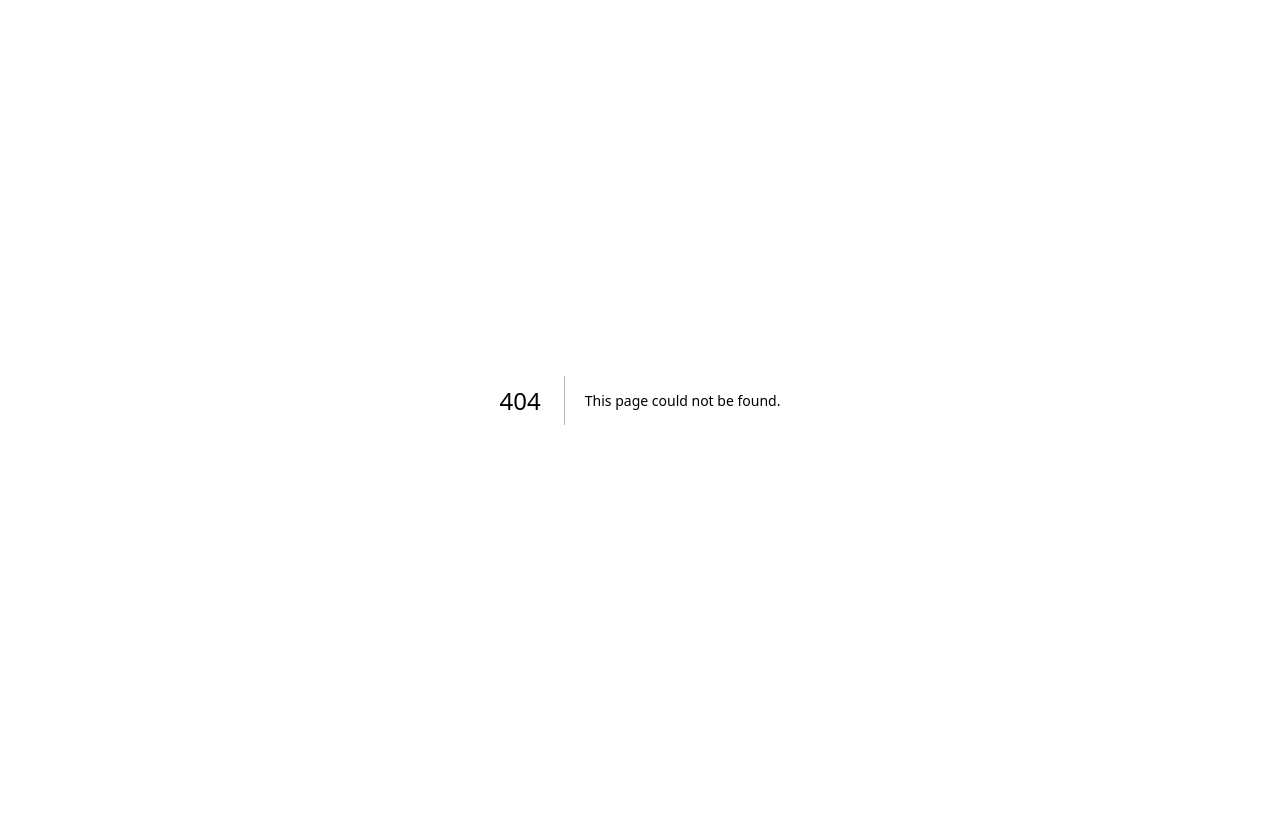
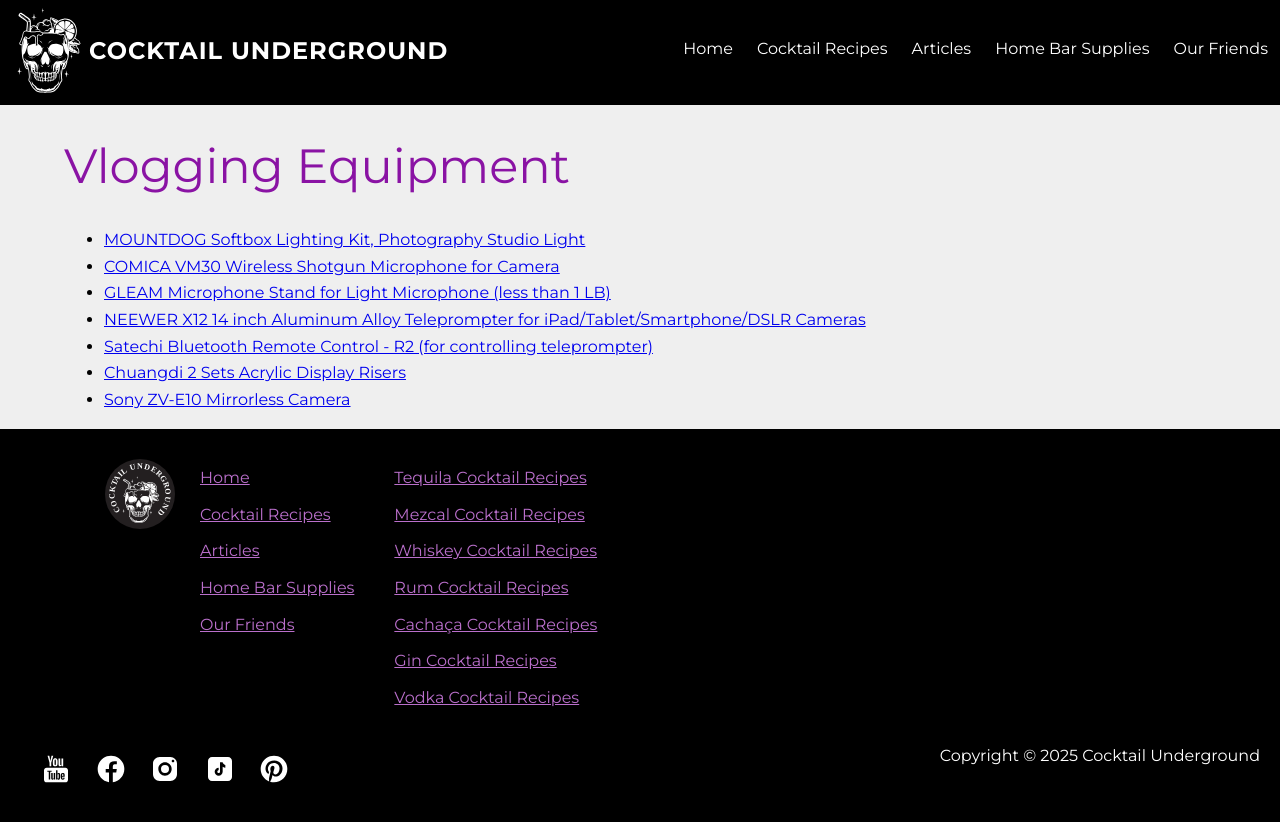
Before and after one commit to violetcrumble/od3b-fe, a Next.js app: page /home-bar-supplies/filming-equipment in a window 1280 px wide. Before the commit this address had no page. Shown: the top 822 px of the page. Before the commit the page ends 800 px from the top, so only its background shows below. Built offline with nearby package versions, Linux system fonts and the light colour scheme.

Commit message:
adding amazon links

```diff
--- /dev/null
+++ b/pages/home-bar-supplies/filming-equipment.js
@@ -0,0 +1,68 @@
+import Head from 'next/head';
+import Link from 'next/link';
+import ContentWrapper from '../../components/ContentWrapper';
+import BlogListingCard from '../../components/Cards/BlogListingCard/BlogListingCard';
+
+const URL = process.env.STRAPIBASEURL;
+
+export default function BlogListing({ blogPosts }) {
+  return (
+    <ContentWrapper>
+      <Head>
+        <title>Cocktail Underground - Cocktail Blog Posts and Cocktail Articles</title>
+        <meta
+          name="description"
+          content="Cocktail Underground - Visit the best bars and find the best cocktails with Cocktail Underground"
+        />
+        <link rel="icon" href="/favicon.ico" />
+        <meta property="og:title" content="Cocktail Underground - Cocktail Blog Posts and Cocktail Articles" />
+        <meta
+          property="og:description"
+          content="Cocktail Underground - Visit the best bars and find the best cocktails with Cocktail Underground"
+        />
+      </Head>
+
+      <main className="constrained-content">
+        <h1 className="text-brand-purple">Vlogging Equipment</h1>
+
+        <ul>
+          <li>
+            <a href="https://amzn.to/48Y63xG" target="_blank" rel="noopener noreferrer">
+              MOUNTDOG Softbox Lighting Kit, Photography Studio Light
+            </a>
+          </li>
+          <li>
+            <a href="https://amzn.to/497ukCB" target="_blank" rel="noopener noreferrer">
+              COMICA VM30 Wireless Shotgun Microphone for Camera
+            </a>
+          </li>
+          <li>
+            <a href="https://amzn.to/4ahDwW2" target="_blank" rel="noopener noreferrer">
+              GLEAM Microphone Stand for Light Microphone (less than 1 LB)
+            </a>
+          </li>
+          <li>
+            <a href="https://amzn.to/49bJk2f" target="_blank" rel="noopener noreferrer">
+              NEEWER X12 14 inch Aluminum Alloy Teleprompter for iPad/Tablet/Smartphone/DSLR Cameras
+            </a>
+          </li>
+          <li>
+            <a href="https://amzn.to/4pW4tUp" target="_blank" rel="noopener noreferrer">
+              Satechi Bluetooth Remote Control - R2 (for controlling teleprompter)
+            </a>
+          </li>
+          <li>
+            <a href="https://amzn.to/48CaG1o" target="_blank" rel="noopener noreferrer">
+              Chuangdi 2 Sets Acrylic Display Risers
+            </a>
+          </li>
+          <li>
+            <a href="https://amzn.to/4rVN5jN" target="_blank" rel="noopener noreferrer">
+              Sony ZV-E10 Mirrorless Camera
+            </a>
+          </li>
+        </ul>
+      </main>
+    </ContentWrapper>
+  );
+}
```
